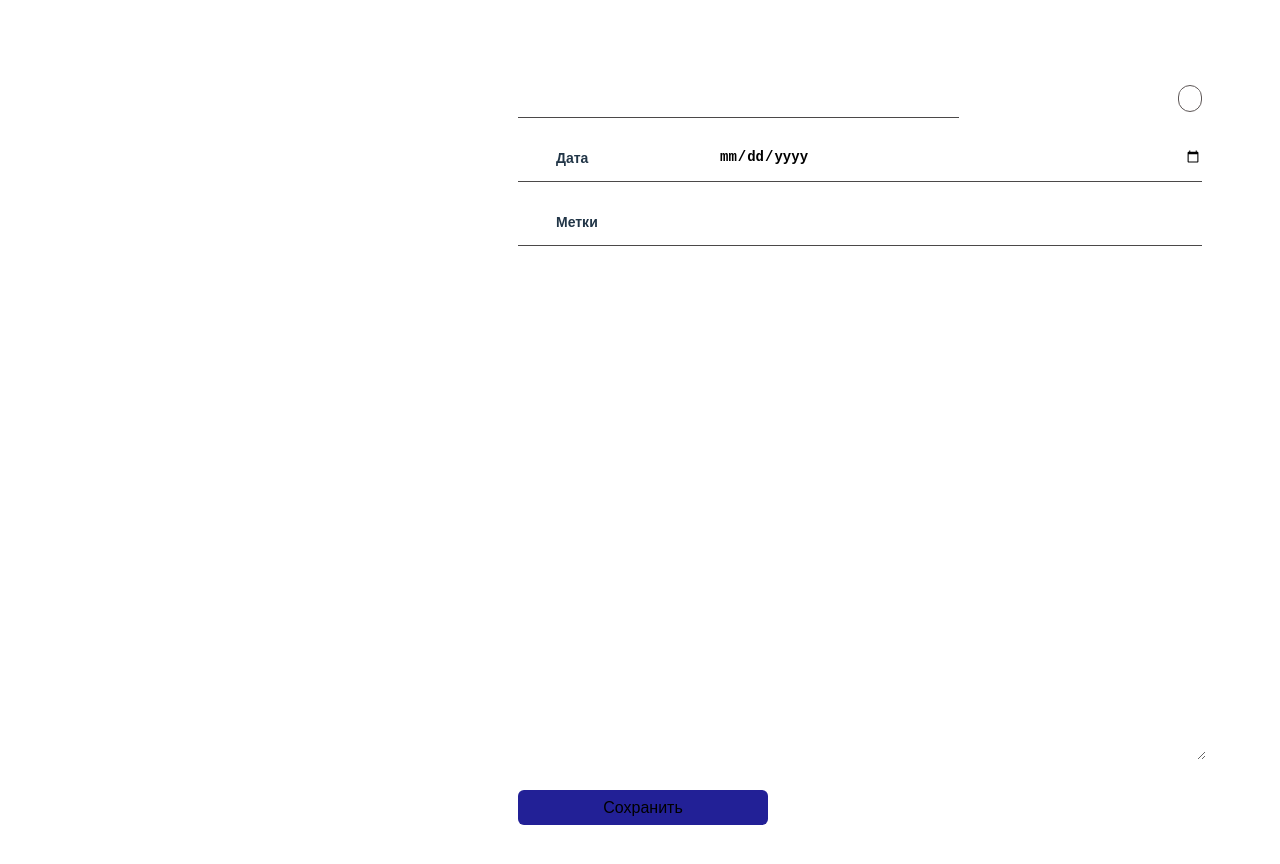
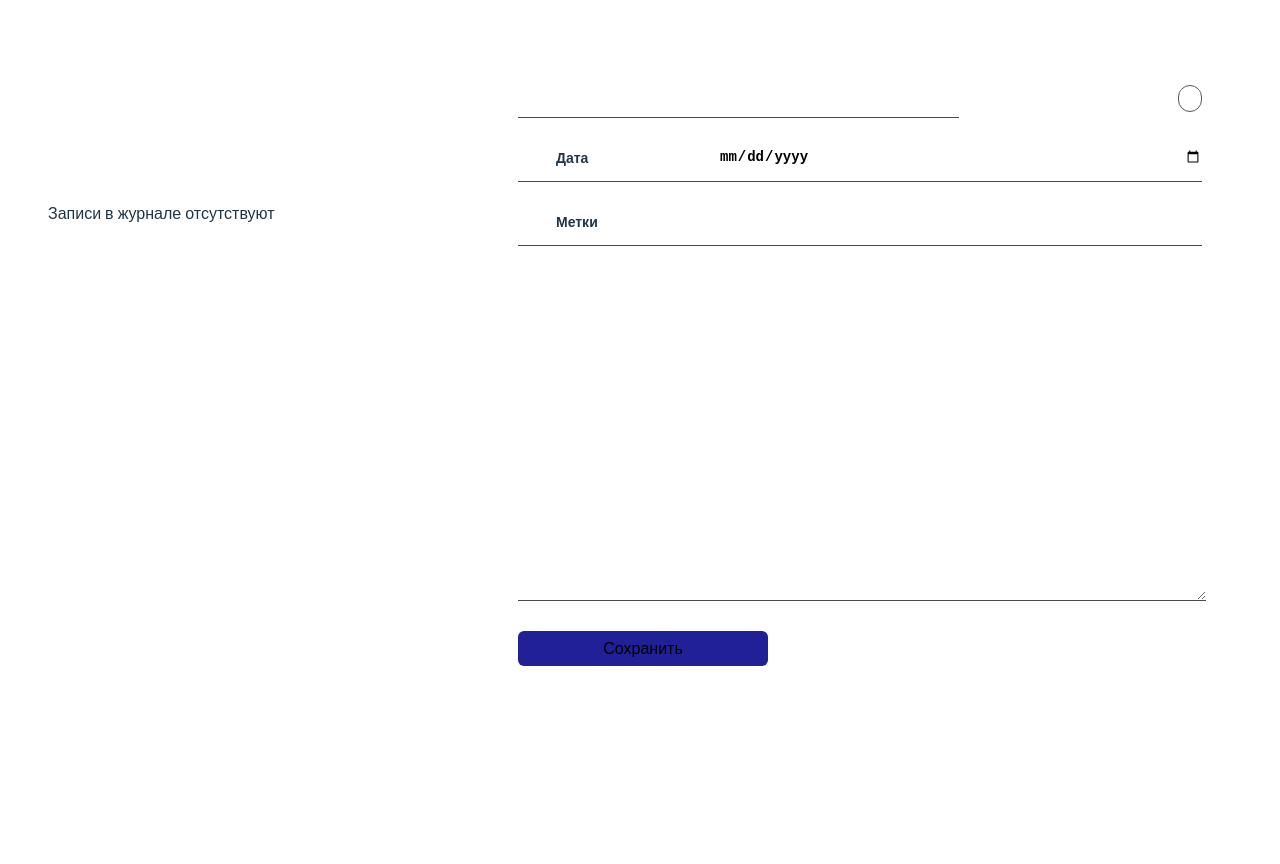
Before and after one commit to IvanChirik/improved-journal, a React (Vite) app: page / in a window 1280 px wide. Shown: the top 864 px of the page. After the commit the page ends 800 px from the top, so only its background shows below. Built offline with nearby package versions, Linux system fonts and the light colour scheme.

Commit message:
Added storage of journal in local storage

```diff
--- a/src/App.jsx
+++ b/src/App.jsx
@@ -1,23 +1,21 @@
 import './App.css';
 import Body from './layout/Body/Body';
 import Panel from './layout/Panel/Panel';
-import { useState } from 'react';
+import { useEffect, useState } from 'react';
 
-const INITIAL_JOURNAL = [{
-  id: 1,
-  title: 'Поход',
-  date: new Date(),
-  description: 'Я был в лесу'
-},
-{
-  id: 2,
-  title: 'Путеществие',
-  date: new Date(),
-  description: 'Летали в грузию на дирижабле'
-}
-];
 function App() {
-  const [journalList, setJournalList] = useState(INITIAL_JOURNAL);
+  const [journalList, setJournalList] = useState([]);
+  useEffect(() => {
+    const localJournal = JSON.parse(localStorage.getItem('journal'));
+    if (localJournal) {
+      setJournalList(localJournal.map(item => ({ ...item, date: new Date(item.date) })));
+    }
+  }, []);
+  useEffect(() => {
+    if (journalList.length) {
+      localStorage.setItem('journal', JSON.stringify(journalList));
+    }
+  }, [journalList]);
   const addJournalItem = (item) => {
     setJournalList(prevState => [...prevState, {
       id: prevState.length + 1,
--- a/src/components/JournalForm/JournalForm.jsx
+++ b/src/components/JournalForm/JournalForm.jsx
@@ -13,9 +13,14 @@ const JournalForm = ({ addJournalItem }) => {
     const [isFormFieldsValid, setIsFormFieldsValid] = useState(INITIAL_FORM_STATE);
     useEffect(() => {
         if (!isFormFieldsValid.title || !isFormFieldsValid.date || !isFormFieldsValid.tag || !isFormFieldsValid.description) {
-            setTimeout(() => { }, 2000);
+            const timer = setTimeout(() => {
+                setIsFormFieldsValid(INITIAL_FORM_STATE);
+            }, 2000);
+            return () => {
+                clearTimeout(timer);
+            };
         }
-    }, []);
+    }, [isFormFieldsValid]);
     const addJournalItemHandler = (e) => {
         e.preventDefault();
         const formData = new FormData(e.target);
@@ -70,7 +75,7 @@ const JournalForm = ({ addJournalItem }) => {
                 </label>
                 <input name='tag' type='text' id='tag' className={styles.input} />
             </div>
-            <textarea name='description' rows='30' type='text' className={styles.input} />
+            <textarea name='description' rows='20' type='text' className={cn(styles.input, styles.text)} />
             <Button text='Сохранить' className={styles['save-button']} />
         </form >
     );
--- a/src/components/JournalForm/JournalForm.module.css
+++ b/src/components/JournalForm/JournalForm.module.css
@@ -49,6 +49,10 @@
     width: 100%;
 }
 
+.text {
+    border-bottom: 1px solid rgb(75, 73, 73);
+}
+
 .description {
     border: none;
     background: none;
```
